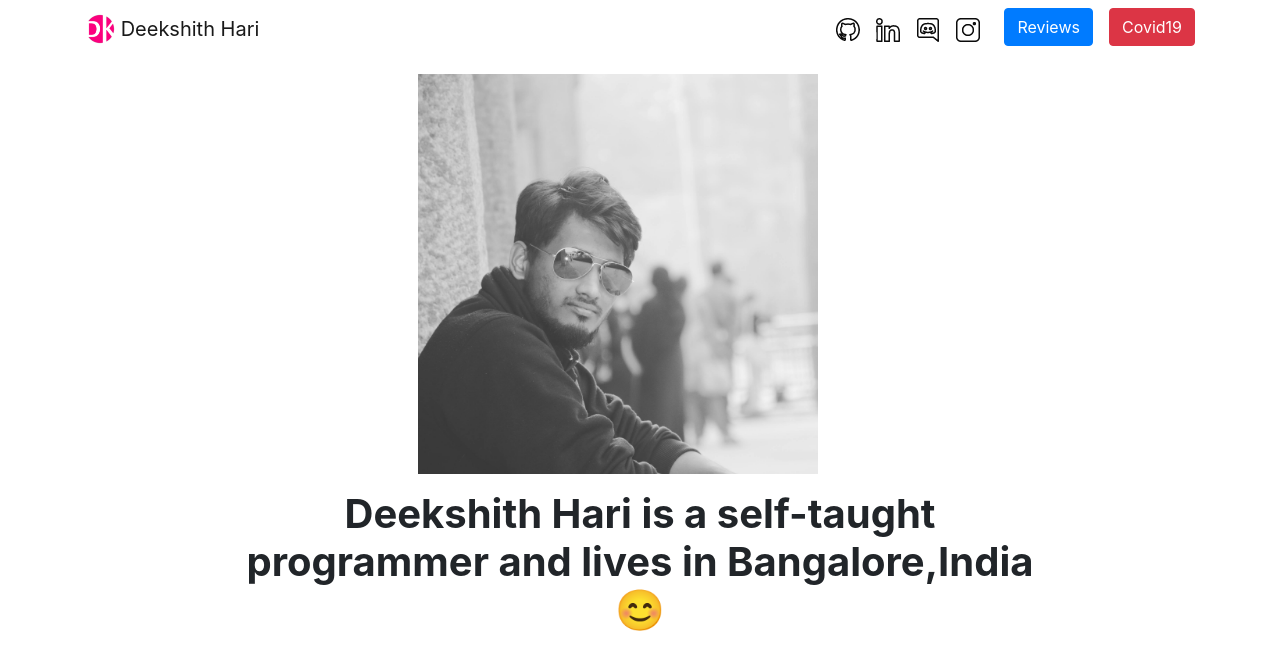
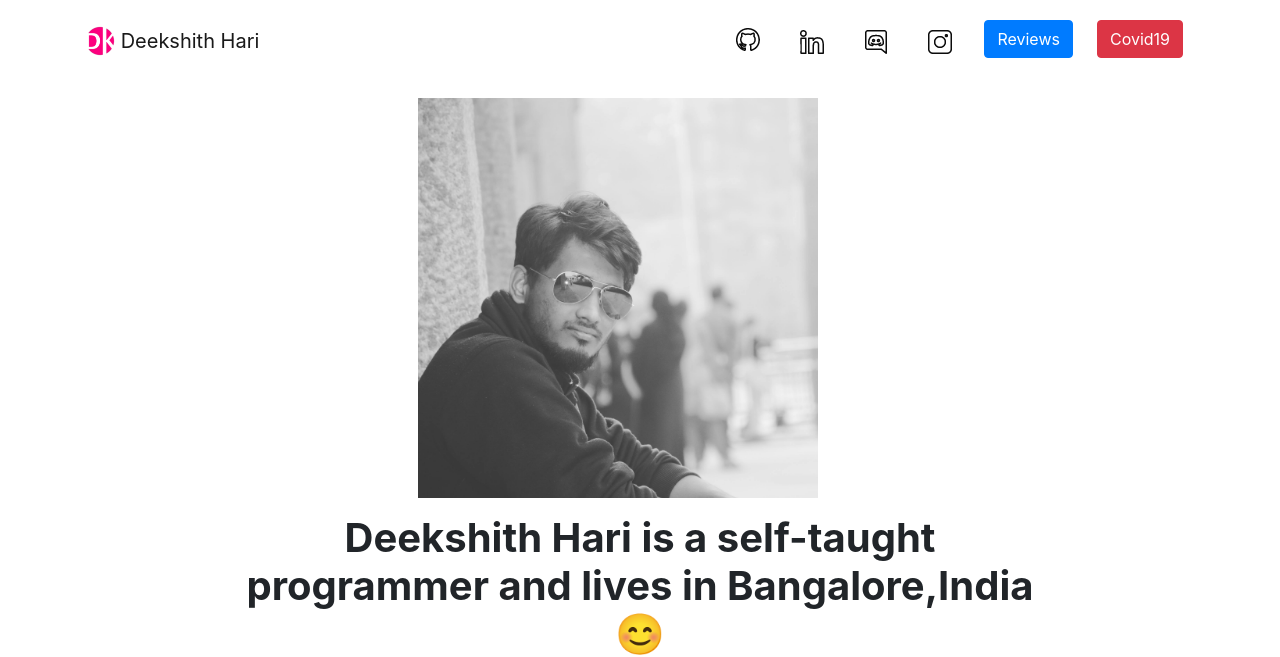
Before and after one commit to deekhari00716/Django3-portfolio, a Django app: page / in a window 1280 px wide. Shown: the top 657 px of the page. Run offline with Django 3.2, Linux system fonts and the light colour scheme; data comes from the database, SQL or seed files in the repository; some libraries are stand-ins or nearby versions.

Commit message:
tab edit2

```diff
--- a/portfolio/templates/portfolio/base.html
+++ b/portfolio/templates/portfolio/base.html
@@ -14,7 +14,7 @@
     <title>Deekshith Hari</title>
   </head>
   <body>
-            <nav id="topNav" class="navbar navbar-expand-md navbar-light">
+            <nav class="navbar navbar-expand-md navbar-light">
             <div class="container">
               <a class="navbar-brand" href="{% url 'home' %}">
                 <img src="{% static "portfolio/DKLOGO.png" %}" width="30" height="30" class="d-inline-block align-top" alt="Nick's Logo">
@@ -28,29 +28,29 @@
                 <ul class="navbar-nav ml-auto">
                   <li class="nav-item">
                     <a class="nav-link" href="https://github.com/deekhari00716">
-                        <img src="{% static "portfolio/github.png" %}" width="24" height="24">
+                        <img src="{% static "portfolio/github.png" %}" width="24" height="24" style="margin:12px">
                     </a>
                   </li>
                   <li class="nav-item">
-                    <a class="nav-link" href="https://www.linkedin.com/feed/" target="_blank">
+                    <a class="nav-link" href="https://www.linkedin.com/feed/" target="_blank" style="margin:12px">
                         <img src="{% static "portfolio/linkdin.png" %}" width="24" height="24">
                     </a>
                   </li>
                   <li class="nav-item">
-                    <a class="nav-link" href="https://discordapp.com/channels/@me" target="_blank">
+                    <a class="nav-link" href="https://discordapp.com/channels/@me" target="_blank" style="margin:12px">
                         <img src="{% static "portfolio/code.png" %}" width="24" height="24">
                     </a>
                   </li>
                   <li class="nav-item">
-                    <a class="nav-link" href="https://www.instagram.com/deekshi_mambally/" target="_blank" style="margin-right:16px">
+                    <a class="nav-link" href="https://www.instagram.com/deekshi_mambally/" target="_blank" style="margin:12px">
                           <img src="{% static "portfolio/instagram.png" %}" width="24" height="24">
                     </a>
                   </li>
                   <li>
-                    <a role="button" href="{% url 'blogapp:all_blogs' %}" class="btn btn-primary" style="margin-right:16px">Reviews</a>
+                    <a role="button" href="{% url 'blogapp:all_blogs' %}" class="btn btn-primary" style="margin:12px">Reviews</a>
                   </li>
                   <li>
-                    <a role="button" href="https://www.worldometers.info/coronavirus/" class="btn btn-danger">Covid19</a>
+                    <a role="button" href="https://www.worldometers.info/coronavirus/" class="btn btn-danger" style="margin:12px">Covid19</a>
                   </li>
 
                 </ul>
```
